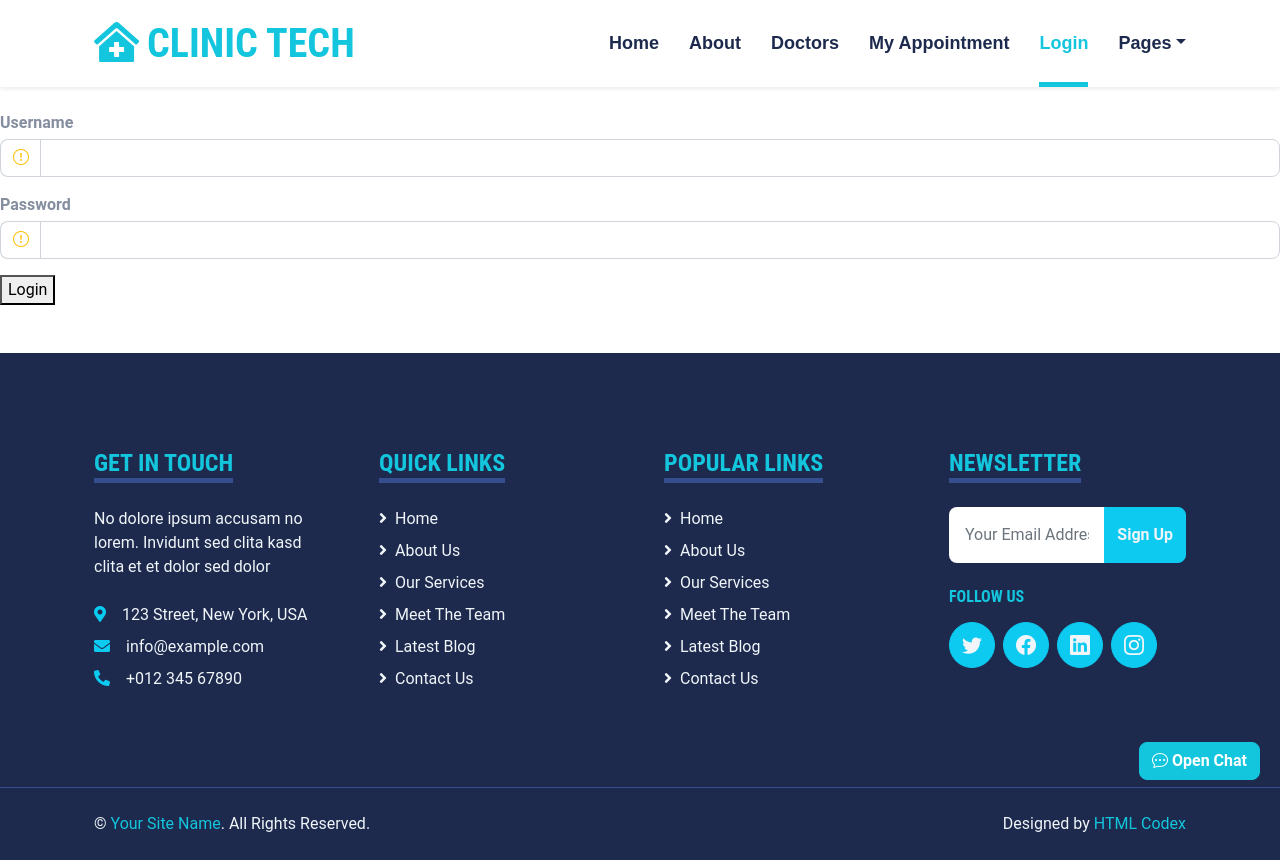
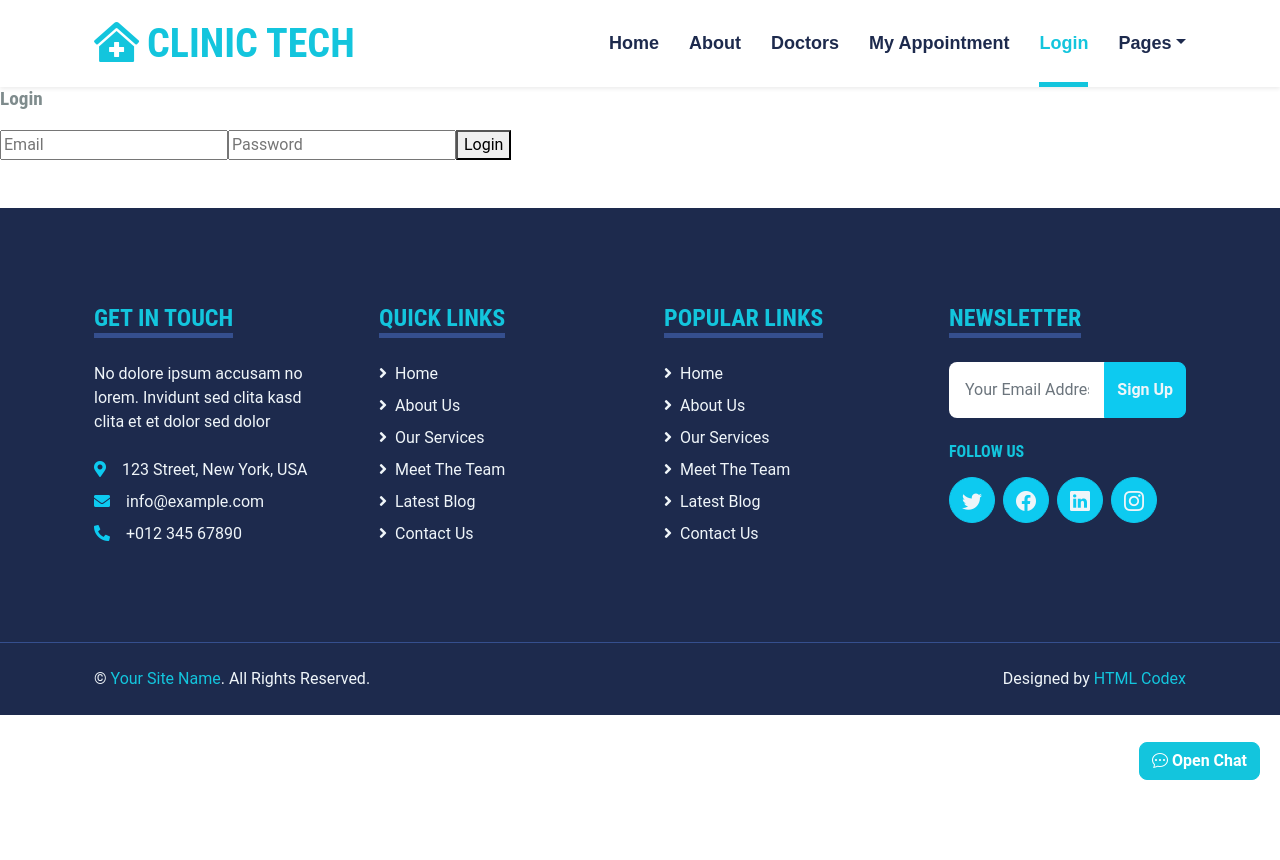
Before and after one commit to samiramustafa/clinic-management-system, a React (Create React App) app: page /login in a window 1280 px wide. After the commit the page ends 800 px from the top, so only its background shows below. Built offline with nearby package versions, Linux system fonts and the light colour scheme.

Commit message:
deit login

```diff
--- a/src/component/Login.js
+++ b/src/component/Login.js
@@ -426,73 +426,76 @@
 // export default Login;
 import React, { useState } from "react";
 import axios from "axios";
-import InputField from "../component/Input";
 import { useHistory } from "react-router-dom";
-import Title from "../component/Title";
 
 const Login = () => {
-    const [formData, setFormData] = useState({
-        username: "",
-        password: "",
-    });
+    const [formData, setFormData] = useState({ email: "", password: "" });
     const [error, setError] = useState("");
+    const [loading, setLoading] = useState(false); // حالة التحميل
     const history = useHistory();
 
     const handleChange = (e) => {
-        const { name, value } = e.target;
-        setFormData({ ...formData, [name]: value });
+        setFormData({ ...formData, [e.target.name]: e.target.value });
     };
 
     const handleSubmit = async (e) => {
         e.preventDefault();
-        setError(""); // مسح أي خطأ قديم
+        setError("");
+        setLoading(true); // ابدأ التحميل
 
         try {
-            const response = await axios.post("http://127.0.0.1:8000/api/token/", {
-
-            // const response = await axios.post("http://127.0.0.1:8000/api/token/", {
-
-                username: formData.username,
+            const response = await axios.post("http://127.0.0.1:8000/clinic/api/token/", {
+                email: formData.email,
                 password: formData.password,
             });
 
-            // حفظ الـ access token في localStorage
             localStorage.setItem("access_token", response.data.access);
             localStorage.setItem("refresh_token", response.data.refresh);
 
-            // ✅ جلب بيانات المستخدم بعد تسجيل الدخول
-            const userResponse = await axios.get("http://127.0.0.1:8000/api/users/me/", {
-                headers: { Authorization: `Bearer ${response.data.access}` }
+            const userRole = response.data.role;
+            const profilePath = userRole === "doctor" ? "/doctor-profile" : "/patient-profile";
+
+            history.push({
+                pathname: profilePath,
+                state: { email: response.data.email, role: userRole }
             });
 
-            const user = userResponse.data;
-
-            const profilePath = user.role === "doctor" ? "/doctor-profile" : "/patient-profile";
-
-            setTimeout(() => {
-                // تمرير بيانات المستخدم إلى صفحة الملف الشخصي باستخدام state
-                history.push({
-                    pathname: profilePath,
-                    state: { user: user }
-                });
-            }, 1000);
-
         } catch (err) {
-            setError("❌ اسم المستخدم أو كلمة المرور غير صحيحة.");
-            console.error("❌ Login failed:", err.response?.data || err.message);
+            if (err.response && err.response.data && err.response.data.detail) {
+                setError(`❌ ${err.response.data.detail}`); // استخدم رسالة الخطأ من الخادم
+            } else {
+                setError("❌ حدث خطأ غير متوقع."); // رسالة افتراضية في حالة عدم وجود تفاصيل
+            }
+        } finally {
+            setLoading(false); // انتهى التحميل سواء بنجاح أو بفشل
         }
     };
 
     return (
         <div>
-            <Title text="Login" />
+            <h2>Login</h2>
             <form onSubmit={handleSubmit}>
-                <InputField label="Username" name="username" value={formData.username} onChange={handleChange} required />
-                <InputField label="Password" name="password" type="password" value={formData.password} onChange={handleChange} required />
+                <input
+                    type="email"
+                    name="email"
+                    placeholder="Email"
+                    value={formData.email}
+                    onChange={handleChange}
+                    required
+                />
+                <input
+                    type="password"
+                    name="password"
+                    placeholder="Password"
+                    value={formData.password}
+                    onChange={handleChange}
+                    required
+                />
 
                 {error && <p style={{ color: "red" }}>{error}</p>}
-
-                <button type="submit">Login</button>
+                <button type="submit" disabled={loading}>
+                    {loading ? "Loading..." : "Login"}
+                </button>
             </form>
         </div>
     );
```
